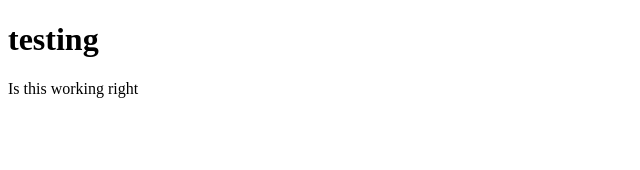
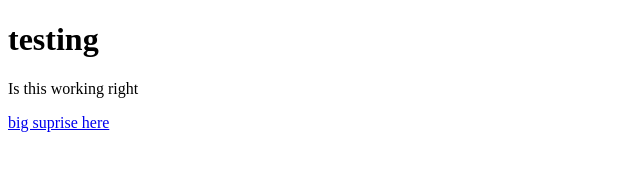
Before and after one commit to DreadofOld/First-Project, a plain HTML site: page testing.html in a window 1280 px wide. Shown: the whole page, without its empty margins (0-640 px from the left). Drawn offline with Linux system fonts and the light colour scheme.

Commit message:
fixed the bitch, added a link?

```diff
--- a/testing.html
+++ b/testing.html
@@ -2,4 +2,5 @@
     <html>
         <h1> testing </h1>
         <p> Is this working right </p>
+        <a href="https://www.youtube.com/watch?v=j64oZLF443g">big suprise here</a>
     </html>
```
